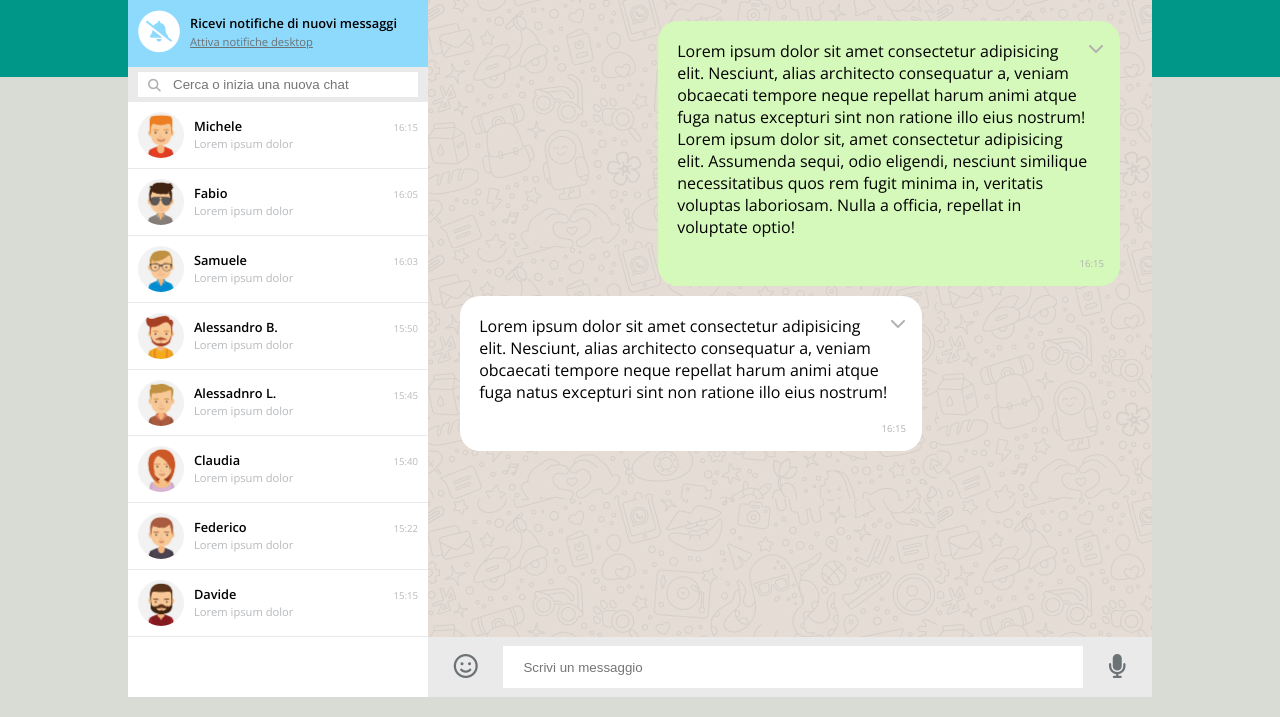
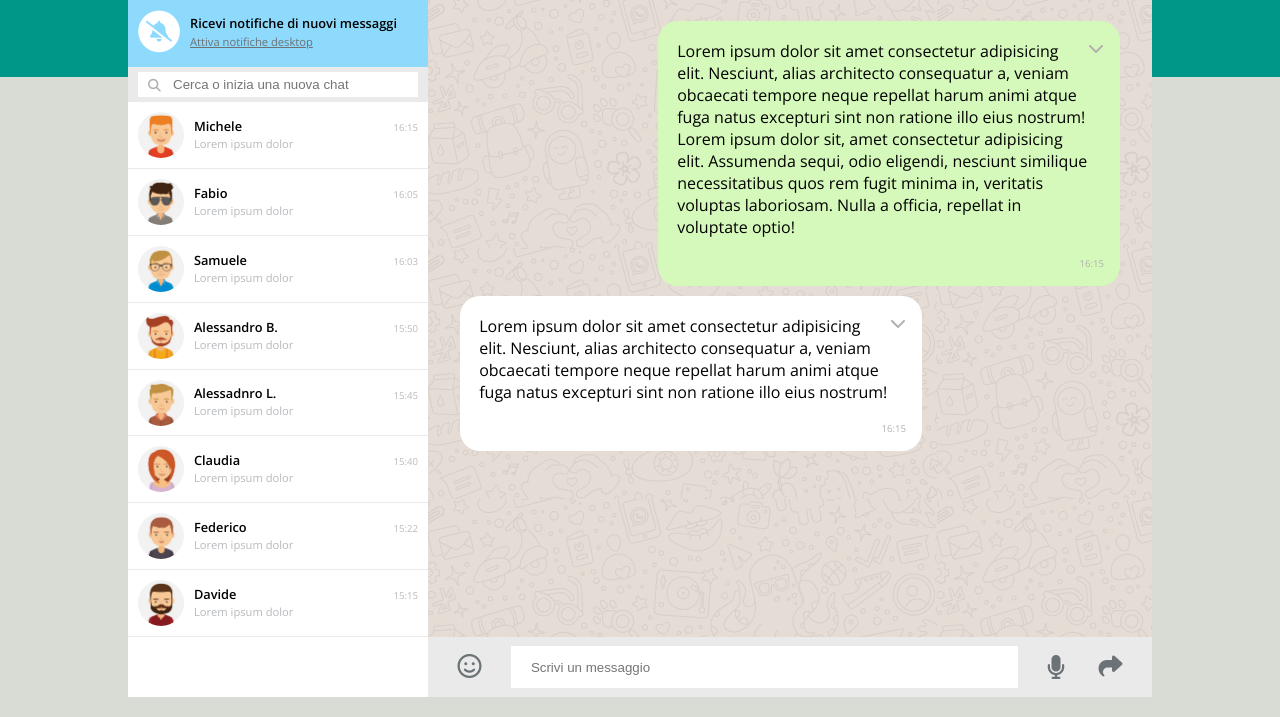
Before and after one commit to LucaCavatassi/vue-boolzapp, a plain HTML site: page index.html in a window 1280 px wide. Shown: the part 83-800 px from the top of the page. Drawn offline with nearby package versions, Linux system fonts and the light colour scheme.

Commit message:
feat: css added send button

```diff
--- a/css/style.css
+++ b/css/style.css
@@ -297,7 +297,11 @@ header{
 }
 
 #type{
-    width: 80%;
+    width: 70%;
     height: 70%;
     border: hidden;
 }
+
+.send-message{
+    padding-left: 4px;
+}
--- a/index.html
+++ b/index.html
@@ -22,7 +22,7 @@
     <script src="https://unpkg.com/vue@3/dist/vue.global.js"></script>
 </head>
 <body>
-    <main class="webapp flex main-center cross-center">
+    <main id="app" class="webapp flex main-center cross-center">
         <div class="container flex">
 
             <!-- *******LEFT******* -->
@@ -255,8 +255,9 @@
                                 <button><i class="fa-regular fa-face-smile"></i></button>
                             </div>
                             <input aria-label="type" type="text" id="type" placeholder="Scrivi un messaggio">
-                            <div class="audio-message">
-                                <button><i class="fa-solid fa-microphone"></i></button>
+                            <button><i class="fa-solid fa-microphone"></i></button>
+                            <div class="send-message">
+                                <button><i class="fa-solid fa-share"></i></button>
                             </div>
                         </div>
                         <!-- /TYPING -->
```
